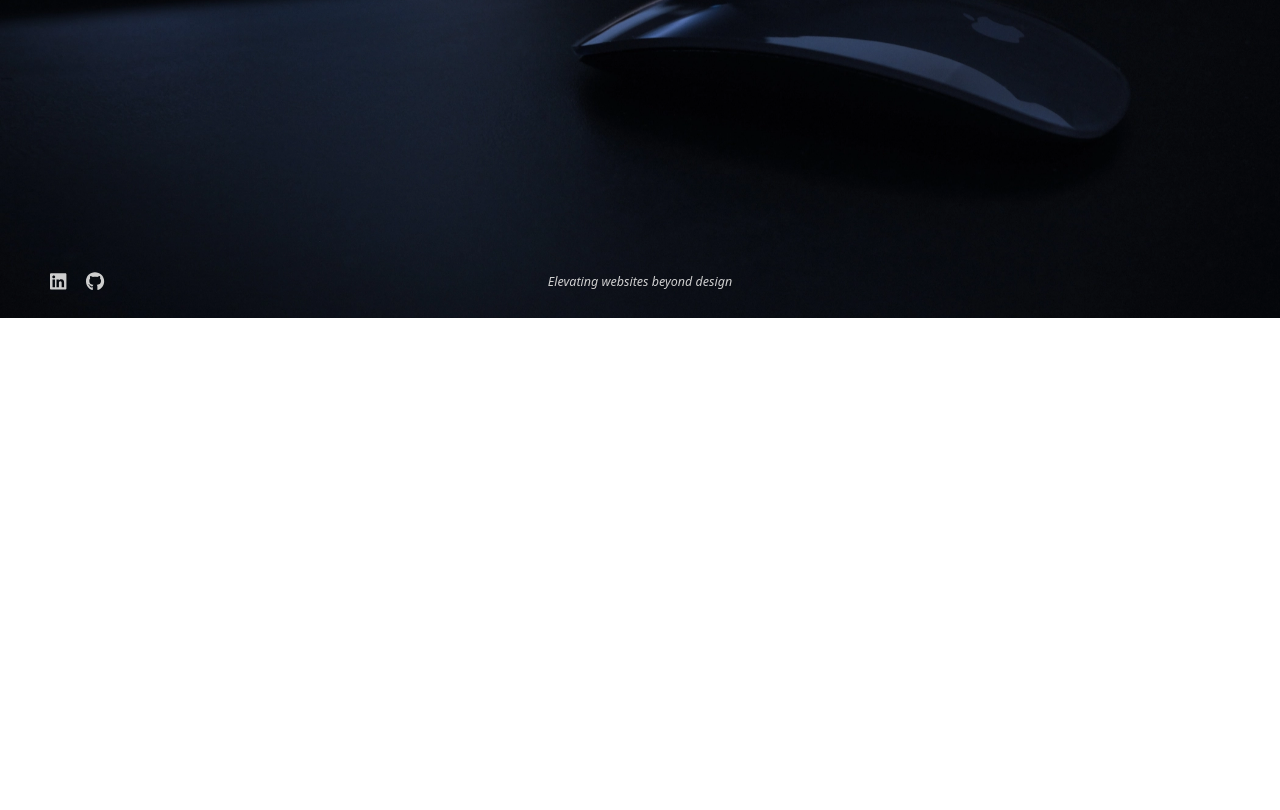
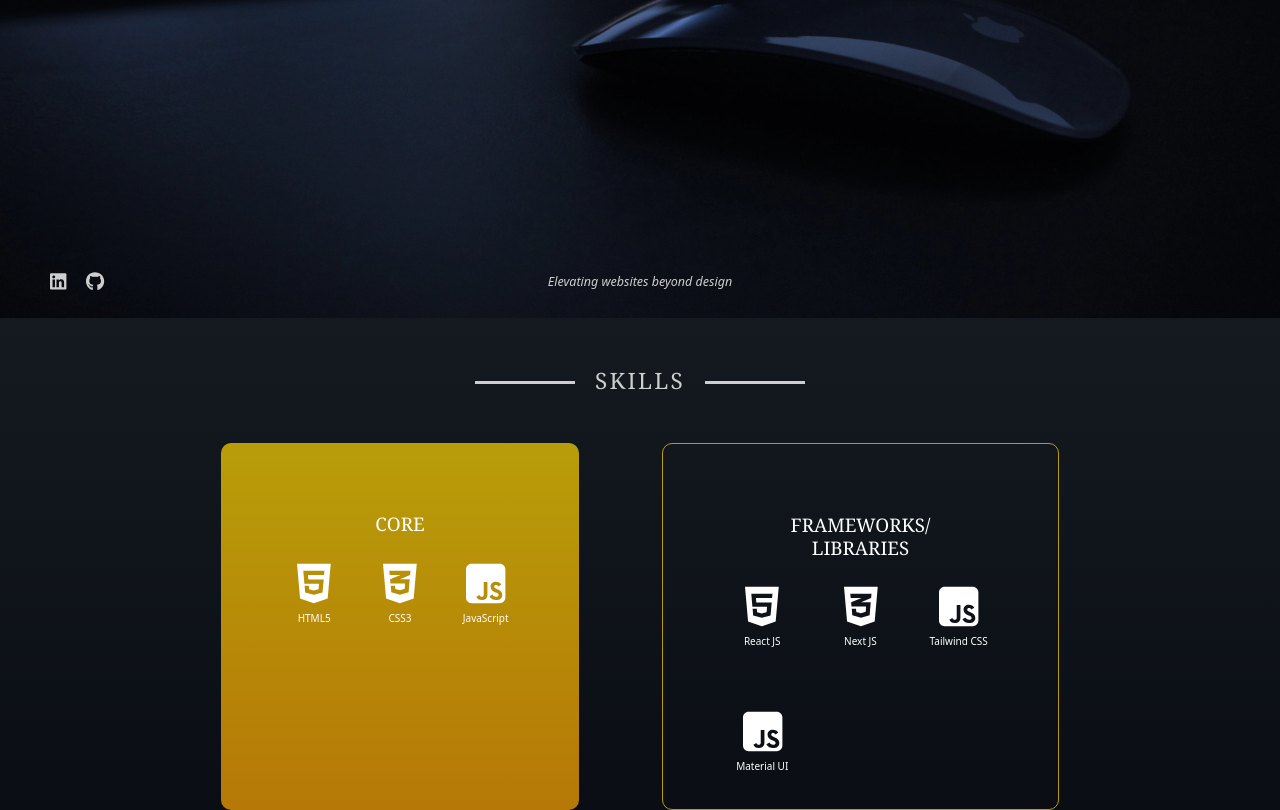
Before and after one commit to ahmedskandar/personal-portfolio, a React (Create React App) app: page / in a window 1280 px wide. Shown: the part 482-1292 px from the top of the page. Before the commit the page ends 800 px from the top, so only its background shows below. Built offline with nearby package versions, Linux system fonts and the light colour scheme.

Commit message:
skill section complete

```diff
--- a/src/App.js
+++ b/src/App.js
@@ -1,10 +1,12 @@
 import HeroSection from "./components/HeroSection";
+import SkillsSection from "./components/SkillsSection";
 
 
 function App() {
   return (
     <>
       <HeroSection />
+      <SkillsSection />
     </>
   );
 }
--- /dev/null
+++ b/src/components/SectionTitle.js
@@ -0,0 +1,13 @@
+function SectionTitle({children}) {
+  return (
+    <div className="text-center m-20">
+      <h2 className="text-center mt-10 text-secondary text-2xl font-serif tracking-widest md:text-3xl lg:text-4xl">
+        <span className="line-before-and-after"></span>
+        {children}
+        <span className="line-before-and-after"></span>
+      </h2>
+    </div>
+  );
+}
+
+export default SectionTitle
--- /dev/null
+++ b/src/components/SkillContainer.js
@@ -0,0 +1,66 @@
+import React from "react";
+import SkillItem from "./SkillItem";
+import {
+  faCss3Alt,
+  faHtml5,
+  faSquareJs,
+} from "@fortawesome/free-brands-svg-icons";
+
+const CORE_ICONS = [
+  {
+    label: "HTML5",
+    icon: faHtml5,
+  },
+  {
+    label: "CSS3",
+    icon: faCss3Alt,
+  },
+  {
+    label: "JavaScript",
+    icon: faSquareJs,
+  },
+];
+
+const OTHER_ICONS = [
+  {
+    label: "React JS",
+    icon: faHtml5,
+  },
+  {
+    label: "Next JS",
+    icon: faCss3Alt,
+  },
+  {
+    label: "Tailwind CSS",
+    icon: faSquareJs,
+  },
+  {
+    label: "Material UI",
+    icon: faSquareJs,
+  },
+];
+
+function SkillContainer({ title }) {
+  let isCore = title === "CORE";
+  let icons = isCore ? CORE_ICONS : OTHER_ICONS;
+  return (
+    // I am not sure why the Core Skill container is given the same height as the Framework container height
+    // But it is the design I want nonetheless
+    <div
+      className={`${
+        isCore
+          ? "bg-gradient-light"
+          : "border border-[#FFD700] border-opacity-70"
+      } text-white px-20 py-16 rounded-2xl lg:p-28`}
+    >
+      <h3 className="text-center font-serif text-xl md:text-2xl lg:text-3xl">{title}</h3>
+      <ul className="grid h-full grid-cols-2 gap-x-16 gap-y-10 mt-10 lg:grid-cols-3">
+        {icons.map((iconContainer, index) => (
+          <SkillItem key={index} icon={iconContainer.icon} label={iconContainer.label} />
+        ))}
+      </ul>
+    </div>
+  );
+}
+
+export default SkillContainer;
--- /dev/null
+++ b/src/components/SkillItem.js
@@ -0,0 +1,13 @@
+import React from "react";
+import { FontAwesomeIcon } from "@fortawesome/react-fontawesome";
+
+function SkillItem({ icon, label }) {
+  return (
+    <li className="flex flex-col gap-2 items-center">
+      <FontAwesomeIcon icon={icon} className="text-6xl md:text-7xl" />
+      <span>{label}</span>
+    </li>
+  );
+}
+
+export default SkillItem;
--- /dev/null
+++ b/src/components/SkillsSection.js
@@ -0,0 +1,18 @@
+import React from "react";
+import SectionTitle from "./SectionTitle";
+import SkillContainer from "./SkillContainer";
+
+function SkillsSection() {
+  const title = <>FRAMEWORKS/<br/>LIBRARIES</>
+  return (
+    <section>
+      <SectionTitle>SKILLS</SectionTitle>
+      <div className="flex flex-col gap-10 w-[70%] max-w-lg mx-auto lg:flex-row lg:gap-10 lg:justify-around lg:max-w-none">
+        <SkillContainer title="CORE" />
+        <SkillContainer title= {title}/>
+      </div>
+    </section>
+  );
+}
+
+export default SkillsSection;
```
